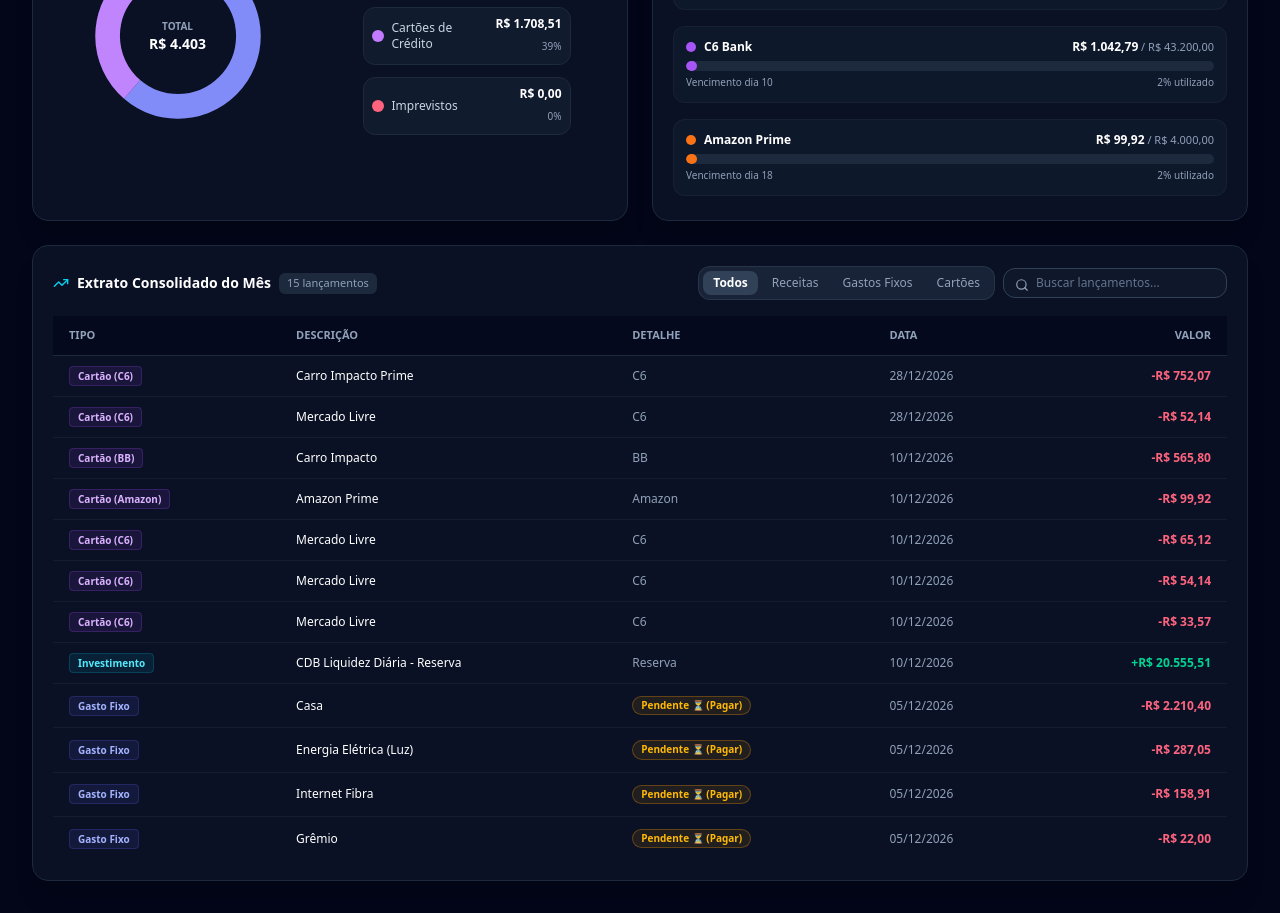
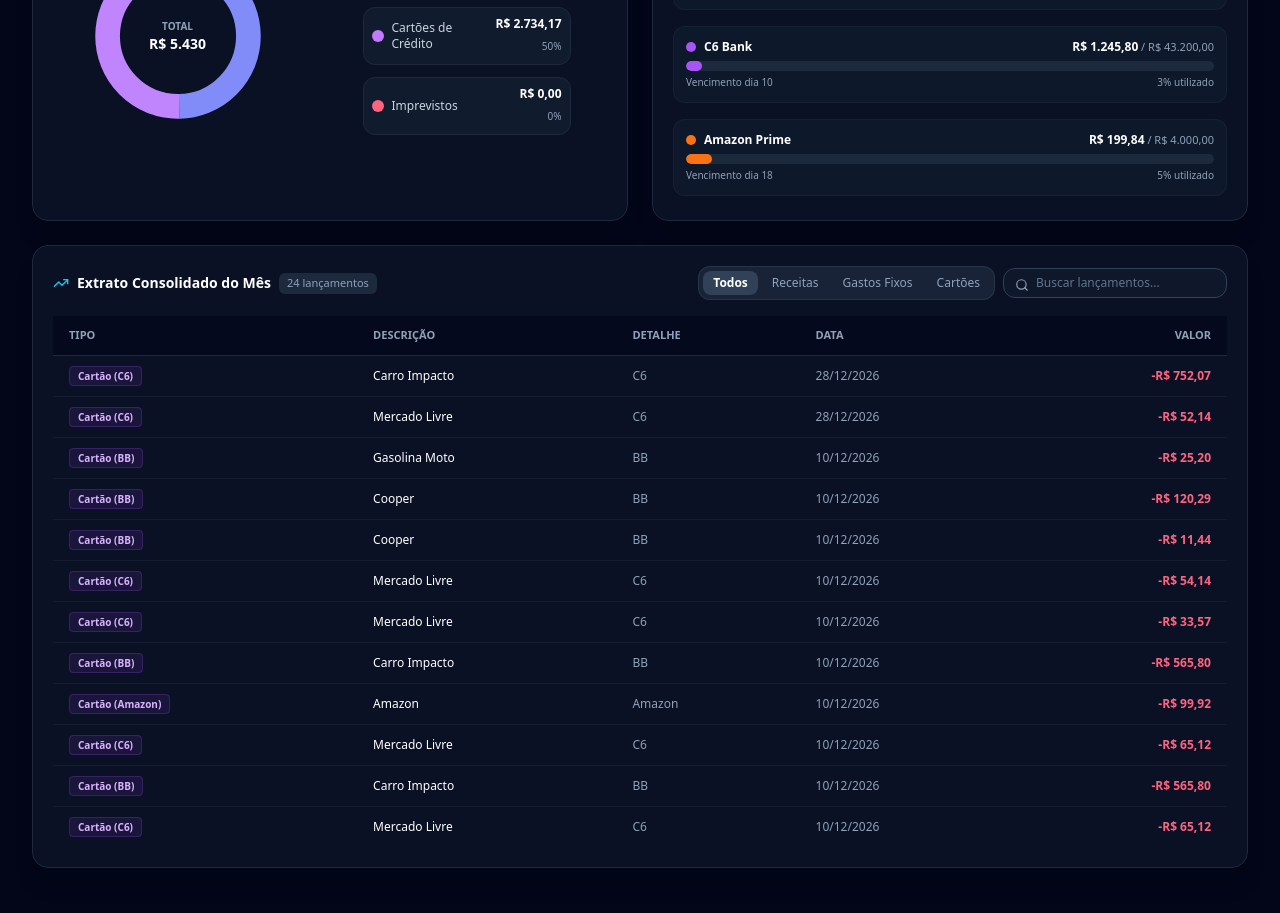
Before and after one commit to thaleswinkler/Controle-Financeiro, a React (Vite) app: page / in a window 1280 px wide. Shown: the part 600-1513 px from the top of the page. Built offline with nearby package versions, Linux system fonts and the light colour scheme; no server answers; the database is empty.

Commit message:
fix(sync): resolve multi-device divergence, lock December baseline to 5430.30 and synchronize cloud portfolio

```diff
--- a/src/App.tsx
+++ b/src/App.tsx
@@ -57,6 +57,7 @@ import {
   savePortfolioToCloud,
   getPortfolioFromCloud,
   getStoredCloudSession,
+  DEFAULT_WORKSPACE_SESSION,
   logoutUser,
   CloudUserSession,
 } from "./lib/firebase";
@@ -647,7 +648,7 @@ export function applyDecemberStandardCleanup(currentUserUid?: string): Financial
     }
   } catch {}
 
-  const finalDecCartoes = [...decCartoes, ...existingUserAvista];
+  const finalDecCartoes = INITIAL_DATA.cartoes;
 
   // Investimentos patrimoniais
   const initialPortfolio = getStoredPortfolioVault();
@@ -665,14 +666,14 @@ export function applyDecemberStandardCleanup(currentUserUid?: string): Financial
     investimentos: finalInvestimentos,
     imprevistos: [],
     metaRiqueza: 100000.0,
-    investimentoAcumuladoAnterior: 20555.51,
+    investimentoAcumuladoAnterior: 22453.20,
   };
 
   try {
     localStorage.setItem("fin_iq_month_2026-12", JSON.stringify(decData));
     localStorage.setItem(LAST_PERIOD_KEY, "2026-12");
-    savePortfolioToVault(finalInvestimentos, currentUserUid);
-    saveReceitasToVault(INITIAL_DATA.receitas, currentUserUid);
+    savePortfolioToVault(finalInvestimentos);
+    saveReceitasToVault(INITIAL_DATA.receitas);
   } catch {}
 
   // 3. Limpar os meses seguintes de qualquer resquício errado e projetar exatamente as parcelas corretas
@@ -680,49 +681,18 @@ export function applyDecemberStandardCleanup(currentUserUid?: string): Financial
     {
       month: "2027-01",
       cartoes: [
-        { ...decCartoes[0], id: "card_c6_carro_impacto_prime_inst_2", date: "2027-01-28", installments: "2/4", currentInstallment: 2 },
-        { ...decCartoes[1], id: "card_bb_carro_impacto_inst_2", date: "2027-01-10", installments: "2/6", currentInstallment: 2 },
-        { ...decCartoes[2], id: "card_amazon_prime_inst_2", date: "2027-01-10", installments: "2/3", currentInstallment: 2 },
-        { ...decCartoes[3], id: "card_c6_colombo_inst_2", date: "2027-01-03", installments: "2/3", currentInstallment: 2 },
-        { ...decCartoes[4], id: "card_c6_ml_6512_inst_2", date: "2027-01-10", installments: "2/6", currentInstallment: 2 },
-        { ...decCartoes[5], id: "card_c6_ml_5414_inst_2", date: "2027-01-10", installments: "2/4", currentInstallment: 2 },
-        { ...decCartoes[6], id: "card_c6_ml_5214_inst_2", date: "2027-01-28", installments: "2/4", currentInstallment: 2 },
-      ],
-    },
-    {
-      month: "2027-02",
-      cartoes: [
-        { ...decCartoes[0], id: "card_c6_carro_impacto_prime_inst_3", date: "2027-02-28", installments: "3/4", currentInstallment: 3 },
-        { ...decCartoes[1], id: "card_bb_carro_impacto_inst_3", date: "2027-02-10", installments: "3/6", currentInstallment: 3 },
-        { ...decCartoes[2], id: "card_amazon_prime_inst_3", date: "2027-02-10", installments: "3/3", currentInstallment: 3 },
-        { ...decCartoes[3], id: "card_c6_colombo_inst_3", date: "2027-02-03", installments: "3/3", currentInstallment: 3 },
-        { ...decCartoes[4], id: "card_c6_ml_6512_inst_3", date: "2027-02-10", installments: "3/6", currentInstallment: 3 },
-        { ...decCartoes[5], id: "card_c6_ml_5414_inst_3", date: "2027-02-10", installments: "3/4", currentInstallment: 3 },
-        { ...decCartoes[6], id: "card_c6_ml_5214_inst_3", date: "2027-02-28", installments: "3/4", currentInstallment: 3 },
-      ],
-    },
-    {
-      month: "2027-03",
-      cartoes: [
-        { ...decCartoes[0], id: "card_c6_carro_impacto_prime_inst_4", date: "2027-03-28", installments: "4/4", currentInstallment: 4 },
-        { ...decCartoes[1], id: "card_bb_carro_impacto_inst_4", date: "2027-03-10", installments: "4/6", currentInstallment: 4 },
-        { ...decCartoes[4], id: "card_c6_ml_6512_inst_4", date: "2027-03-10", installments: "4/6", currentInstallment: 4 },
-        { ...decCartoes[5], id: "card_c6_ml_5414_inst_4", date: "2027-03-10", installments: "4/4", currentInstallment: 4 },
-        { ...decCartoes[6], id: "card_c6_ml_5214_inst_4", date: "2027-03-28", installments: "4/4", currentInstallment: 4 },
-      ],
-    },
-    {
-      month: "2027-04",
-      cartoes: [
-        { ...decCartoes[1], id: "card_bb_carro_impacto_inst_5", date: "2027-04-10", installments: "5/6", currentInstallment: 5 },
-        { ...decCartoes[4], id: "card_c6_ml_6512_inst_5", date: "2027-04-10", installments: "5/6", currentInstallment: 5 },
-      ],
-    },
-    {
-      month: "2027-05",
-      cartoes: [
-        { ...decCartoes[1], id: "card_bb_carro_impacto_inst_6", date: "2027-05-10", installments: "6/6", currentInstallment: 6 },
-        { ...decCartoes[4], id: "card_c6_ml_6512_inst_6", date: "2027-05-10", installments: "6/6", currentInstallment: 6 },
+        { ...decCartoes[3], id: "card_c6_ml_5414_inst_2", installments: "2/4", currentInstallment: 2, date: "2027-01-10" },
+        { ...decCartoes[5], id: "card_bb_carro_impacto_inst_2", installments: "2/6", currentInstallment: 2, date: "2027-01-10" },
+        { ...decCartoes[6], id: "card_c6_colombo_inst_2", installments: "2/3", currentInstallment: 2, date: "2027-01-03" },
+        { ...decCartoes[7], id: "card_c6_carro_impacto_inst_2", installments: "2/4", currentInstallment: 2, date: "2027-01-28" },
+        { ...decCartoes[8], id: "card_amazon_inst_2", installments: "2/3", currentInstallment: 2, date: "2027-01-10" },
+        { ...decCartoes[9], id: "card_c6_ml_6512_inst_2", installments: "2/6", currentInstallment: 2, date: "2027-01-10" },
+        { ...decCartoes[10], id: "card_c6_ml_5214_inst_2", installments: "2/4", currentInstallment: 2, date: "2027-01-28" },
+        { ...decCartoes[11], id: "card_bb_impacto_pirme_inst_3", installments: "3/7", currentInstallment: 3, date: "2027-01-10" },
+        { ...decCartoes[12], id: "card_c6_ml_6512_inst_3", installments: "3/7", currentInstallment: 3, date: "2027-01-10" },
+        { ...decCartoes[13], id: "card_c6_ml_5214_inst_3", installments: "3/5", currentInstallment: 3, date: "2027-01-10" },
+        { ...decCartoes[14], id: "card_c6_colombo_inst_3", installments: "3/4", currentInstallment: 3, date: "2027-01-03" },
+        { ...decCartoes[15], id: "card_amazon_inst_3", installments: "3/3", currentInstallment: 3, date: "2027-01-10" },
       ],
     },
   ];
@@ -746,25 +716,16 @@ export function applyDecemberStandardCleanup(currentUserUid?: string): Financial
       investimentos: finalInvestimentos,
       imprevistos: [],
       metaRiqueza: 100000.0,
-      investimentoAcumuladoAnterior: 20555.51,
+      investimentoAcumuladoAnterior: 22453.20,
     };
 
     try {
       localStorage.setItem(`fin_iq_month_${fut.month}`, JSON.stringify(futData));
     } catch {}
-
-    if (currentUserUid) {
-      saveMonthDataToCloud(currentUserUid, fut.month, futData).catch(console.error);
-    }
   }
 
-  if (currentUserUid) {
-    saveMonthDataToCloud(currentUserUid, "2026-12", decData).catch(console.error);
-    saveLastPeriodToCloud(currentUserUid, "2026-12").catch(console.error);
-  }
-
   try {
-    localStorage.setItem("fin_iq_dec26_standard_applied_v4", "true");
+    localStorage.setItem("fin_iq_dec26_standard_applied_v5", "true");
   } catch {}
 
   return decData;
@@ -776,7 +737,7 @@ export default function App() {
 
   const [selectedPeriod, setSelectedPeriod] = useState<string>(() => {
     try {
-      const applied = localStorage.getItem("fin_iq_dec26_standard_applied_v4");
+      const applied = localStorage.getItem("fin_iq_dec26_standard_applied_v5");
       if (!applied) {
         return "2026-12";
       }
@@ -790,7 +751,7 @@ export default function App() {
 
   const [data, setData] = useState<FinancialData>(() => {
     try {
-      const applied = localStorage.getItem("fin_iq_dec26_standard_applied_v4");
+      const applied = localStorage.getItem("fin_iq_dec26_standard_applied_v5");
       if (!applied) {
         return applyDecemberStandardCleanup();
       }
@@ -895,12 +856,11 @@ export default function App() {
   useEffect(() => {
     const unsubscribeAuth = onAuthStateChanged(auth, (user) => {
       if (user) {
-        const isThales = user.email?.toLowerCase().includes("thales");
-        const workspaceId = isThales ? "ws_5490bffb6e206b14b606e1d3315b9ef5" : user.uid;
+        const workspaceId = "ws_5490bffb6e206b14b606e1d3315b9ef5";
         const session: CloudUserSession = {
           uid: workspaceId,
-          email: user.email || "",
-          displayName: user.displayName || user.email?.split("@")[0] || "Usuário",
+          email: user.email || DEFAULT_WORKSPACE_SESSION.email,
+          displayName: user.displayName || DEFAULT_WORKSPACE_SESSION.displayName,
           isFirebaseUser: true,
         };
         setCurrentUser(session);
@@ -991,47 +951,14 @@ export default function App() {
           for (const mData of cloudMonths) {
             if (mData.monthYear) {
               const localKey = `fin_iq_month_${mData.monthYear}`;
-              const localRaw = localStorage.getItem(localKey);
-              let shouldSave = !localRaw;
-              if (localRaw) {
-                try {
-                  const parsedLocal = JSON.parse(localRaw);
-                  const localCount =
-                    (parsedLocal.receitas?.length || 0) +
-                    (parsedLocal.gastosFixos?.length || 0) +
-                    (parsedLocal.cartoes?.length || 0);
-                  const cloudCount =
-                    (mData.receitas?.length || 0) +
-                    (mData.gastosFixos?.length || 0) +
-                    (mData.cartoes?.length || 0);
-                  if (cloudCount >= localCount) {
-                    shouldSave = true;
-                  }
-                } catch {
-                  shouldSave = true;
-                }
-              }
-              if (shouldSave) {
-                try {
-                  localStorage.setItem(localKey, JSON.stringify(mData));
-                } catch {}
-              }
+              try {
+                localStorage.setItem(localKey, JSON.stringify(mData));
+              } catch {}
               if (mData.monthYear === selectedPeriod) {
-                setData((prev) => {
-                  const cloudCount =
-                    (mData.receitas?.length || 0) +
-                    (mData.gastosFixos?.length || 0) +
-                    (mData.cartoes?.length || 0);
-                  const prevCount =
-                    (prev.receitas?.length || 0) +
-                    (prev.gastosFixos?.length || 0) +
-                    (prev.cartoes?.length || 0);
-                  return cloudCount >= prevCount ? mData : prev;
-                });
+                setData(mData);
               }
             }
           }
-          runGlobalInstallmentProjection();
         }
       })
       .catch(console.error);
@@ -1112,11 +1039,16 @@ export default function App() {
               ? localData.investimentos
               : dataRef.current.investimentos;
 
+          const finalCartoes =
+            filteredCartoes && filteredCartoes.length > 0
+              ? filteredCartoes
+              : mergedCartoes;
+
           const finalData: FinancialData = {
             ...remoteData,
             monthYear: selectedPeriod,
             receitas: finalReceitas,
-            cartoes: mergedCartoes,
+            cartoes: finalCartoes,
             gastosFixos: finalFixed,
             investimentos: finalInvestimentos,
             cards:
@@ -1239,6 +1171,7 @@ export default function App() {
         const key = localStorage.key(i);
         if (key && key.startsWith("fin_iq_month_")) {
           const mYear = key.replace("fin_iq_month_", "");
+          if (mYear < "2026-12") continue;
           const raw = localStorage.getItem(key);
           if (raw) {
             const parsed = JSON.parse(raw);
--- a/src/data/mockData.ts
+++ b/src/data/mockData.ts
@@ -56,7 +56,7 @@ export const INITIAL_DATA: FinancialData = {
     {
       id: "fix_luz_dez26",
       description: "Energia Elétrica (Luz)",
-      amount: 287.05,
+      amount: 287.83,
       date: "2026-12-05",
       status: "pendente",
       category: "Contas",
@@ -92,55 +92,107 @@ export const INITIAL_DATA: FinancialData = {
   ],
   cartoes: [
     {
-      id: "card_c6_carro_impacto_prime_inst_1",
+      id: "card_gasolina_moto_bb",
+      card: "BB",
+      description: "Gasolina Moto",
+      amount: 25.20,
+      date: "2026-12-10",
+      installments: "À vista",
+      currentInstallment: 1,
+      totalInstallments: 1,
+      category: "Transporte",
+    },
+    {
+      id: "card_cooper_12029_bb",
+      card: "BB",
+      description: "Cooper",
+      amount: 120.29,
+      date: "2026-12-10",
+      installments: "À vista",
+      currentInstallment: 1,
+      totalInstallments: 1,
+      category: "Alimentação",
+    },
+    {
+      id: "card_cooper_1144_bb",
+      card: "BB",
+      description: "Cooper",
+      amount: 11.44,
+      date: "2026-12-10",
+      installments: "À vista",
+      currentInstallment: 1,
+      totalInstallments: 1,
+      category: "Alimentação",
+    },
+    {
+      id: "card_c6_ml_5414_inst_1",
       card: "C6",
-      description: "Carro Impacto Prime",
+      description: "Mercado Livre",
+      amount: 54.14,
+      date: "2026-12-10",
+      installments: "1/4",
+      currentInstallment: 1,
+      totalInstallments: 4,
+      installmentSeriesId: "series_c6_ml_5414_4x",
+      category: "Compras",
+    },
+    {
+      id: "card_c6_ml_3357_avista",
+      card: "C6",
+      description: "Mercado Livre",
+      amount: 33.57,
+      date: "2026-12-10",
+      installments: "À vista",
+      currentInstallment: 1,
+      totalInstallments: 1,
+      category: "Compras",
+    },
+    {
+      id: "card_bb_carro_impacto_inst_1",
+      card: "BB",
+      description: "Carro Impacto",
+      amount: 565.80,
+      date: "2026-12-10",
+      installments: "1/6",
+      currentInstallment: 1,
+      totalInstallments: 6,
+      installmentSeriesId: "series_bb_carro_impacto_6x",
+      category: "Veículo",
+    },
+    {
+      id: "card_c6_colombo_inst_1",
+      card: "C6",
+      description: "Colombo (Maq Lavar)",
+      amount: 85.75,
+      date: "2026-12-03",
+      installments: "1/3",
+      currentInstallment: 1,
+      totalInstallments: 3,
+      installmentSeriesId: "series_c6_colombo_8575_3x",
+      category: "Compras",
+    },
+    {
+      id: "card_c6_carro_impacto_inst_1",
+      card: "C6",
+      description: "Carro Impacto",
       amount: 752.07,
       date: "2026-12-28",
       installments: "1/4",
       currentInstallment: 1,
       totalInstallments: 4,
-      totalPurchaseAmount: 3008.28,
-      installmentSeriesId: "series_c6_carro_impacto_prime_4x",
+      installmentSeriesId: "series_c6_carro_impacto_4x",
       category: "Veículo",
     },
     {
-      id: "card_bb_carro_impacto_inst_1",
-      card: "BB",
-      description: "Carro Impacto",
-      amount: 565.8,
-      date: "2026-12-10",
-      installments: "1/6",
-      currentInstallment: 1,
-      totalInstallments: 6,
-      totalPurchaseAmount: 3394.8,
-      installmentSeriesId: "series_bb_carro_impacto_6x",
-      category: "Veículo",
-    },
-    {
-      id: "card_amazon_prime_inst_1",
+      id: "card_amazon_inst_1",
       card: "Amazon",
-      description: "Amazon Prime",
+      description: "Amazon",
       amount: 99.92,
       date: "2026-12-10",
       installments: "1/3",
       currentInstallment: 1,
       totalInstallments: 3,
-      totalPurchaseAmount: 299.76,
-      installmentSeriesId: "series_amazon_prime_3x",
-      category: "Compras",
-    },
-    {
-      id: "card_c6_colombo_inst_1",
-      card: "C6",
-      description: "Colombo",
-      amount: 85.75,
-      date: "2026-12-03",
-      installments: "1/3",
-      currentInstallment: 1,
-      totalInstallments: 3,
-      totalPurchaseAmount: 257.25,
-      installmentSeriesId: "series_c6_colombo_8575_3x",
+      installmentSeriesId: "series_amazon_3x",
       category: "Compras",
     },
     {
@@ -152,21 +204,7 @@ export const INITIAL_DATA: FinancialData = {
       installments: "1/6",
       currentInstallment: 1,
       totalInstallments: 6,
-      totalPurchaseAmount: 390.72,
       installmentSeriesId: "series_c6_ml_6512_6x",
-      category: "Compras",
-    },
-    {
-      id: "card_c6_ml_5414_inst_1",
-      card: "C6",
-      description: "Mercado Livre",
-      amount: 54.14,
-      date: "2026-12-10",
-      installments: "1/4",
-      currentInstallment: 1,
-      totalInstallments: 4,
-      totalPurchaseAmount: 216.56,
-      installmentSeriesId: "series_c6_ml_5414_4x",
       category: "Compras",
     },
     {
@@ -178,38 +216,95 @@ export const INITIAL_DATA: FinancialData = {
       installments: "1/4",
       currentInstallment: 1,
       totalInstallments: 4,
-      totalPurchaseAmount: 208.56,
       installmentSeriesId: "series_c6_ml_5214_4x",
       category: "Compras",
     },
     {
-      id: "card_c6_ml_3357_avista",
+      id: "card_bb_impacto_pirme_inst_2",
+      card: "BB",
+      description: "Carro Impacto",
+      amount: 565.80,
+      date: "2026-12-10",
+      installments: "2/7",
+      currentInstallment: 2,
+      totalInstallments: 7,
+      installmentSeriesId: "series_bb_impacto_pirme_7x",
+      category: "Veículo",
+    },
+    {
+      id: "card_c6_ml_6512_inst_2",
       card: "C6",
       description: "Mercado Livre",
-      amount: 33.57,
+      amount: 65.12,
       date: "2026-12-10",
-      installments: "À vista",
-      currentInstallment: 1,
-      totalInstallments: 1,
-      totalPurchaseAmount: 33.57,
-      installmentSeriesId: "series_c6_ml_3357_1x",
+      installments: "2/7",
+      currentInstallment: 2,
+      totalInstallments: 7,
+      installmentSeriesId: "series_c6_ml_6512_7x",
+      category: "Compras",
+    },
+    {
+      id: "card_c6_ml_5214_inst_2",
+      card: "C6",
+      description: "Mercado Livre",
+      amount: 52.14,
+      date: "2026-12-10",
+      installments: "2/5",
+      currentInstallment: 2,
+      totalInstallments: 5,
+      installmentSeriesId: "series_c6_ml_5214_5x",
+      category: "Compras",
+    },
+    {
+      id: "card_c6_colombo_inst_2",
+      card: "C6",
+      description: "Colombo",
+      amount: 85.75,
+      date: "2026-12-03",
+      installments: "2/4",
+      currentInstallment: 2,
+      totalInstallments: 4,
+      installmentSeriesId: "series_c6_colombo_8575_4x",
+      category: "Compras",
+    },
+    {
+      id: "card_amazon_inst_2",
+      card: "Amazon",
+      description: "Amazon",
+      amount: 99.92,
+      date: "2026-12-10",
+      installments: "2/3",
+      currentInstallment: 2,
+      totalInstallments: 3,
+      installmentSeriesId: "series_amazon_parc_3x",
       category: "Compras",
     },
   ],
   investimentos: [
     {
-      id: "inv_c6_cdb_posicao_1",
-      description: "CDB Liquidez Diária - Reserva",
+      id: "inv_cdb_c6",
+      description: "CDB C6",
       institution: "C6 Bank",
       type: "Reserva",
-      amount: 20555.51,
+      amount: 1948.62,
       indexador: "102% CDI",
-      taxaAnual: 10.86,
+      taxaAnual: 13.75,
+      liquidez: "Imediata (D+0)",
+      date: "2026-12-10",
+    },
+    {
+      id: "inv_cdb_bb_liq",
+      description: "CDB Liquidez Diária - BB",
+      institution: "Banco do Brasil",
+      type: "Reserva",
+      amount: 20504.58,
+      indexador: "97%",
+      taxaAnual: 13.75,
       liquidez: "Imediata (D+0)",
       date: "2026-12-10",
     },
   ],
   imprevistos: [],
   metaRiqueza: 100000.0,
-  investimentoAcumuladoAnterior: 20555.51,
+  investimentoAcumuladoAnterior: 22453.20,
 };
--- a/src/lib/firebase.ts
+++ b/src/lib/firebase.ts
@@ -488,6 +488,10 @@ export async function getCardsFromCloud(uid: string): Promise<import("../types")
     if (snap.exists() && Array.isArray(snap.data()?.cards)) {
       return snap.data().cards;
     }
+    const snapConfig = await getDoc(doc(db, collectionName, uid, "settings", "cards_config"));
+    if (snapConfig.exists() && Array.isArray(snapConfig.data()?.cards)) {
+      return snapConfig.data().cards;
+    }
   } catch (err) {
     console.error("Erro ao carregar cartões da nuvem:", err);
   }
```
Also changed, not shown: 1 other file (tests, documents, lock files or other folders).
